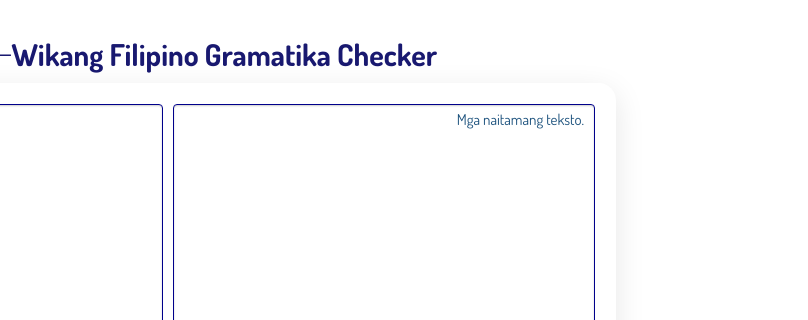
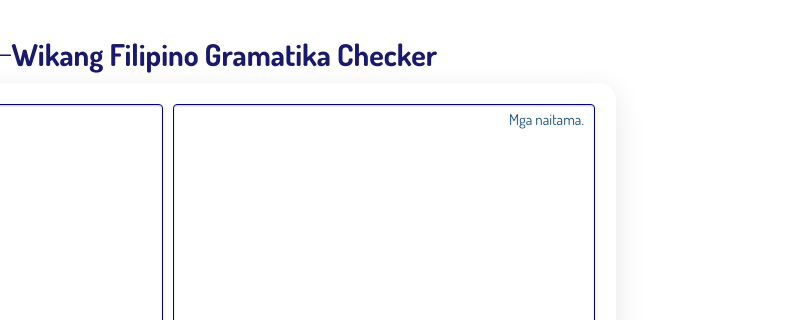
Before and after one commit to Cyzo50218/Gramatika, a website: page home/index.html in a window 1280 px wide. Shown: the part 199-519 px from the top of the page, 472-1280 px from the left. Drawn offline with Linux system fonts and the light colour scheme.

Commit message:
Update index.html

```diff
--- a/home/index.html
+++ b/home/index.html
@@ -90,7 +90,7 @@
 
   <div class="editTextContainerCorrect" id="correctedContainer">
     <div class="overlayCorrected" id="ovarlaycorrectedid"></div>
-    <div class="texthide" id="texthide">Mga naitamang teksto.</div>
+    <div class="texthide" id="texthide">Mga naitama.</div>
     <textarea type="text" id="textOriginal" class="editText2" style="width: 100%;"></textarea>
     <textarea type="text" id="textOriginalHides" class="editText2" style="width: 100%;"></textarea>
   </div>
```
